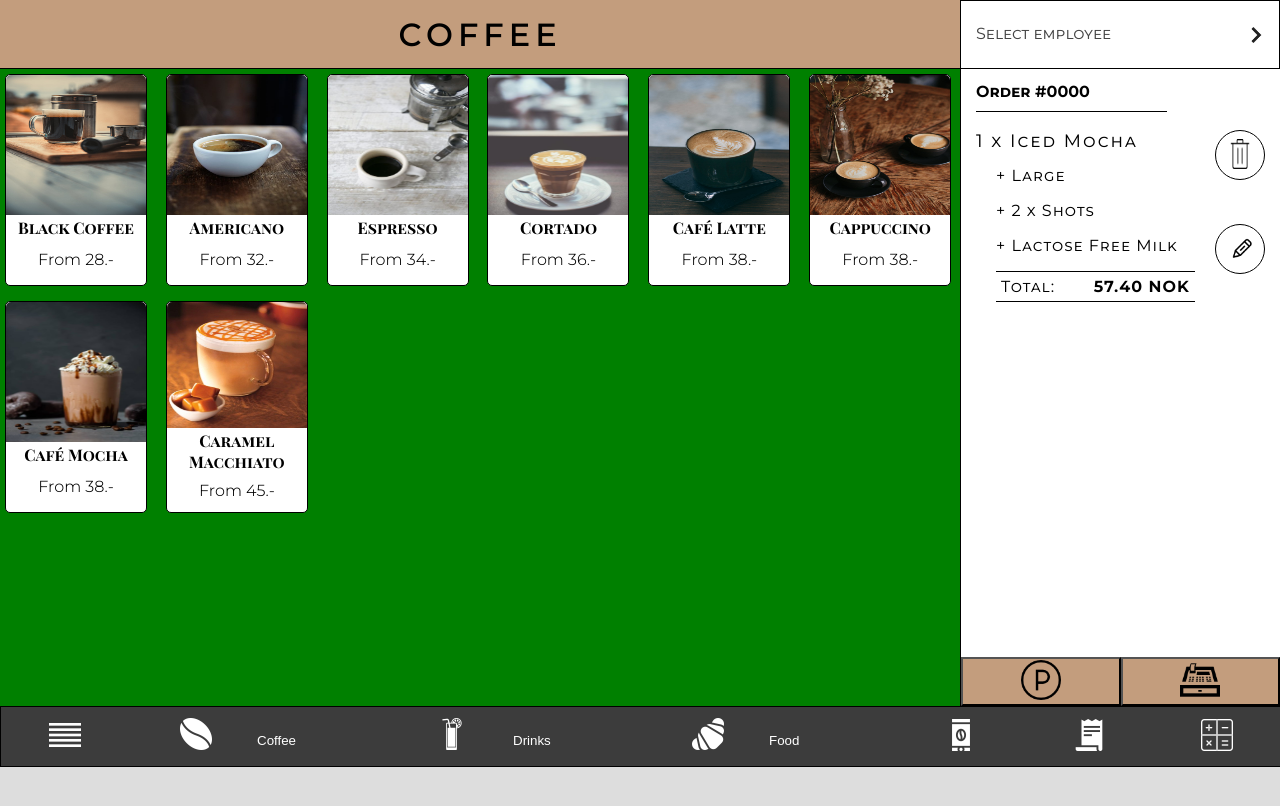
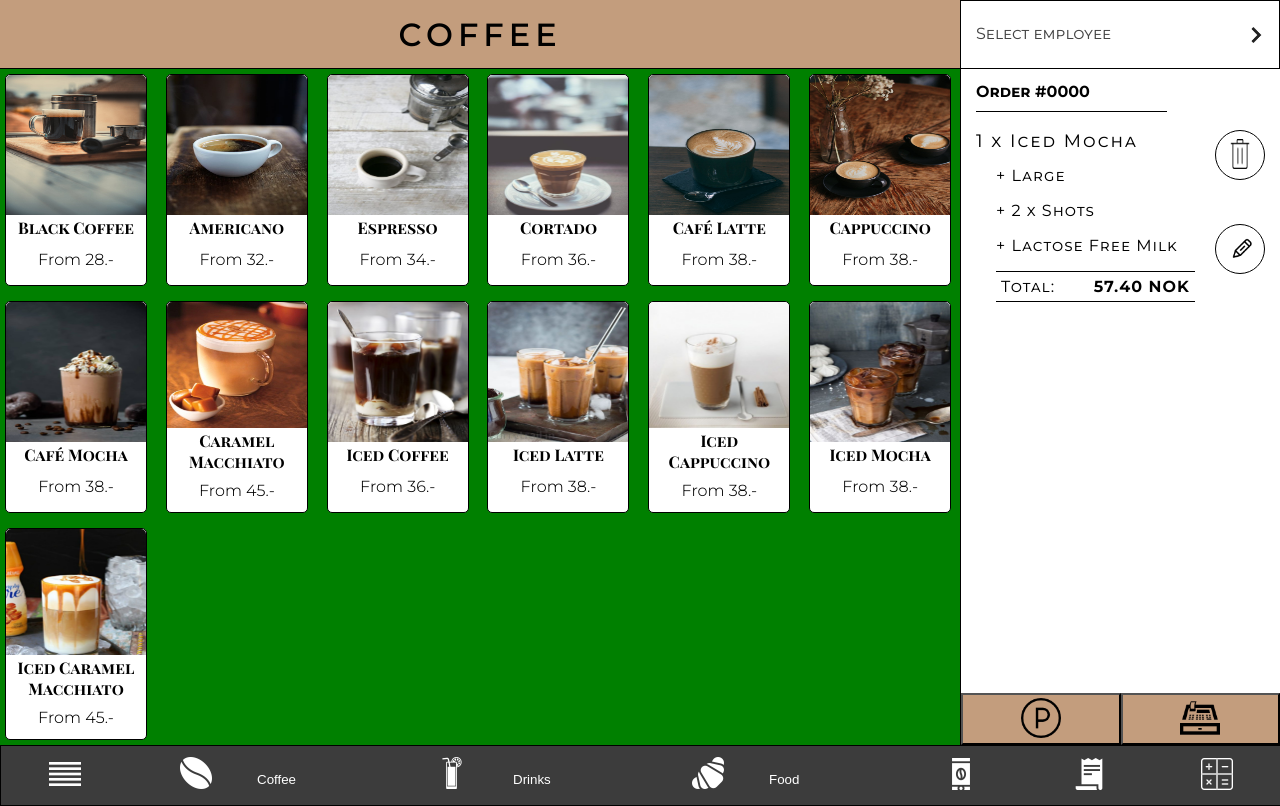
Before and after one commit to joakimgus/DS3801_Grensesnitt_Eksamen, a React (Create React App) app in the folder eksamen/: page / in a window 1280 px wide. Built offline with nearby package versions, Linux system fonts and the light colour scheme.

Commit message:
fixed database

```diff
--- a/eksamen/src/js/database.js
+++ b/eksamen/src/js/database.js
@@ -122,7 +122,7 @@ const menuItems = [
         allergies: "none",
         description: "to be continued..",
         favourite: false,
-        category: "coldCoffee"
+        category: "coffee"
     },
     {
         productId: 10,
@@ -132,7 +132,7 @@ const menuItems = [
         allergies: "Milk",
         description: "to be continued..",
         favourite: false,
-        category: "coldCoffee"
+        category: "coffee"
     },
     {
         productId: 11,
@@ -142,7 +142,7 @@ const menuItems = [
         allergies: "Milk",
         description: "to be continued..",
         favourite: false,
-        category: "coldCoffee"
+        category: "coffee"
     },
     {
         productId: 12,
@@ -152,7 +152,7 @@ const menuItems = [
         allergies: "Milk, Cocoa powder",
         description: "to be continued..",
         favourite: true,
-        category: "coldCoffee"
+        category: "coffee"
     },
     {
         productId: 13,
@@ -162,7 +162,7 @@ const menuItems = [
         allergies: "Milk",
         description: "to be continued..",
         favourite: true,
-        category: "coldCoffee"
+        category: "coffee"
     },
     {
         productId: 14,
```
